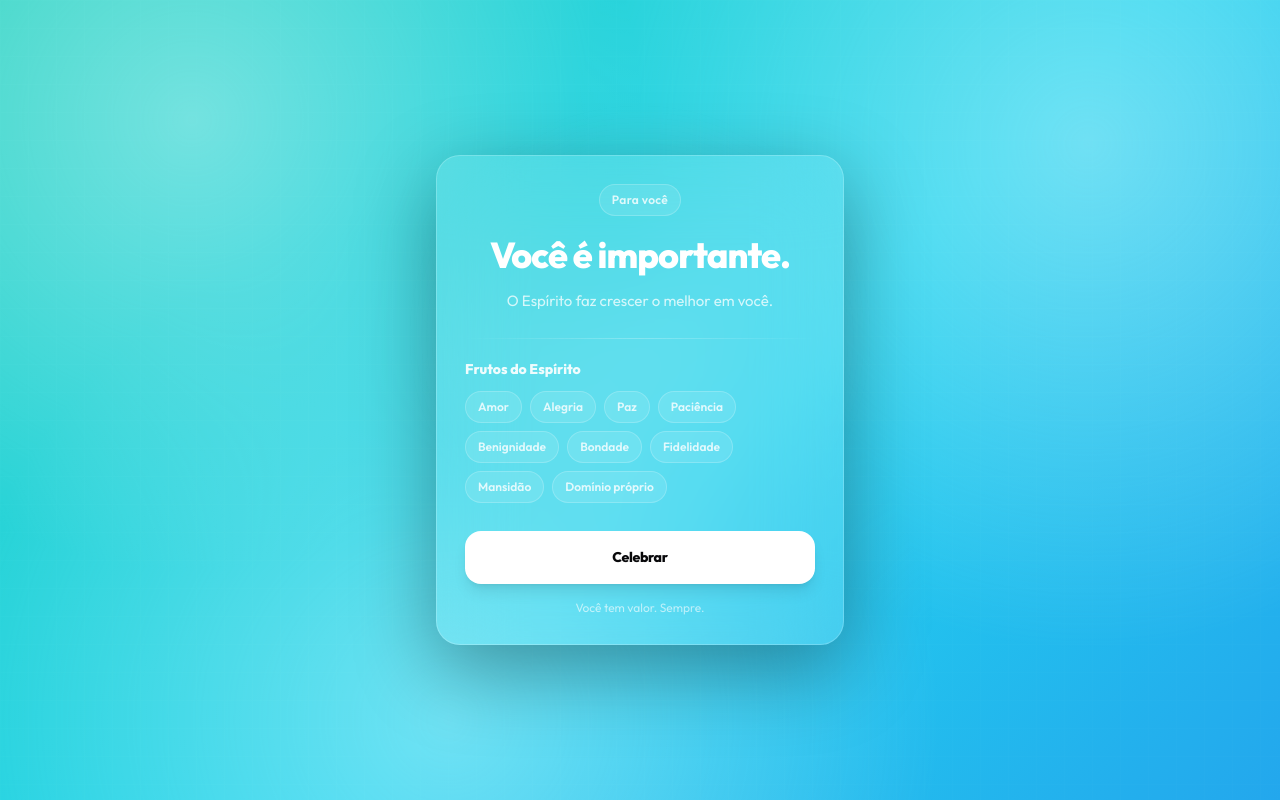
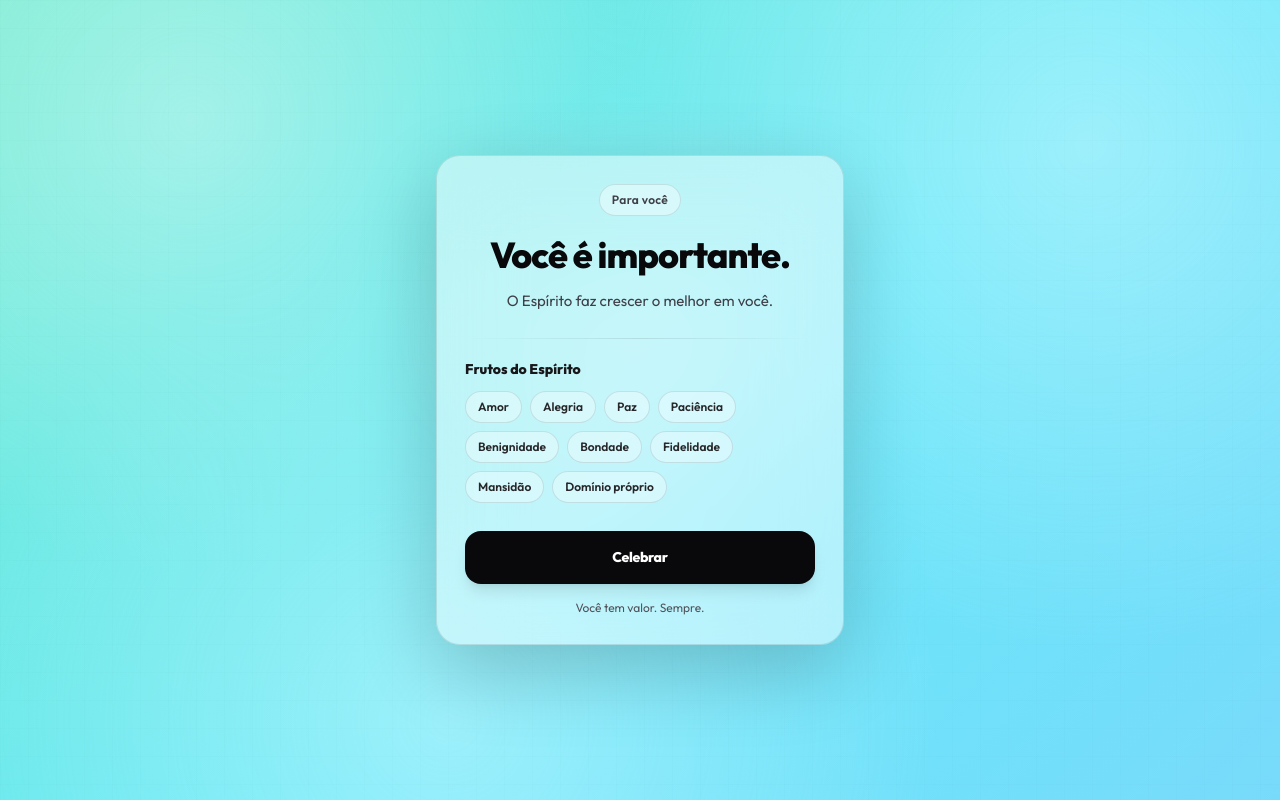
Before and after one commit to rodrigocamargo854/foryou, a Next.js app: page / in a window 1280 px wide. Built offline with nearby package versions, Linux system fonts and the light colour scheme.

Commit message:
new version

```diff
--- a/app/page.tsx
+++ b/app/page.tsx
@@ -37,7 +37,7 @@ export default function Page() {
   const [particles, setParticles] = useState<Particle[]>([])
   const [power, setPower] = useState(1)
 
-  // segurança: não deixa acumular infinito
+  // limites pra não acumular memória
   const MAX_PARTICLES = 260
   const MAX_POWER = 10
 
@@ -47,30 +47,28 @@ export default function Page() {
   }, [])
 
   function celebrate() {
-    const palette = ['#ffffff', '#60a5fa', '#22d3ee', '#34d399', '#fde047', '#a78bfa']
+    const palette = ['#111827', '#1d4ed8', '#0ea5e9', '#16a34a', '#f59e0b', '#7c3aed']
 
     const nextPower = Math.min(power + 1, MAX_POWER)
     setPower(nextPower)
 
-    // cresce a cada clique, mas com teto
-    const count = 18 + nextPower * 10 // 28, 38, 48... até o teto
+    const count = 18 + nextPower * 10
 
     const created: Particle[] = Array.from({ length: count }).map(() => {
-      // distribuição radial
       const angle = Math.random() * Math.PI * 2
-      const radius = 140 + Math.random() * 220 // distância final
+      const radius = 140 + Math.random() * 220
       const dx = Math.cos(angle) * radius
       const dy = Math.sin(angle) * radius
 
       return {
         id: uid(),
         size: 6 + Math.random() * 10,
-        duration: 650 + Math.random() * 650, // ms
+        duration: 650 + Math.random() * 650,
         dx,
         dy,
         color: palette[Math.floor(Math.random() * palette.length)],
         blur: Math.random() < 0.25 ? 6 : 0,
-        opacity: 0.7 + Math.random() * 0.3
+        opacity: 0.75 + Math.random() * 0.25
       }
     })
 
@@ -82,13 +80,13 @@ export default function Page() {
   }
 
   return (
-    <main className="relative min-h-screen w-full overflow-hidden text-white">
-      {/* Background animado (alegre e moderno) */}
+    <main className="relative min-h-screen w-full overflow-hidden text-zinc-900">
+      {/* Background animado (claro/alegre) */}
       <div className="absolute inset-0 animated-bg" />
       <div className="absolute inset-0 opacity-35 bg-[radial-gradient(circle_at_15%_15%,white,transparent_35%),radial-gradient(circle_at_85%_18%,white,transparent_40%),radial-gradient(circle_at_35%_90%,white,transparent_45%)]" />
 
-      {/* grid bem suave */}
-      <div className="pointer-events-none absolute inset-0 opacity-[0.10] [background-image:linear-gradient(to_right,rgba(255,255,255,0.10)_1px,transparent_1px),linear-gradient(to_bottom,rgba(255,255,255,0.10)_1px,transparent_1px)] [background-size:28px_28px]" />
+      {/* grid suave */}
+      <div className="pointer-events-none absolute inset-0 opacity-[0.10] [background-image:linear-gradient(to_right,rgba(0,0,0,0.10)_1px,transparent_1px),linear-gradient(to_bottom,rgba(0,0,0,0.10)_1px,transparent_1px)] [background-size:28px_28px]" />
 
       {/* Centro com “respiração” de luz */}
       <div className="pointer-events-none absolute inset-0">
@@ -122,32 +120,32 @@ export default function Page() {
 
       {/* Conteúdo */}
       <div className="relative z-10 mx-auto flex min-h-screen max-w-md items-center px-5 py-10">
-        <section className="w-full rounded-3xl border border-white/20 bg-white/10 p-7 shadow-[0_25px_80px_rgba(0,0,0,0.35)] backdrop-blur-2xl">
+        <section className="w-full rounded-3xl border border-black/10 bg-white/45 p-7 shadow-[0_25px_80px_rgba(0,0,0,0.20)] backdrop-blur-2xl">
           <div className="text-center">
-            <div className="mx-auto inline-flex items-center rounded-full border border-white/20 bg-white/10 px-3 py-1.5 text-[12px] font-semibold tracking-wide text-white/80">
+            <div className="mx-auto inline-flex items-center rounded-full border border-black/10 bg-white/40 px-3 py-1.5 text-[12px] font-semibold tracking-wide text-zinc-700">
               Para você
             </div>
 
-            <h1 className="mt-4 text-4xl font-black leading-tight tracking-tight">
+            <h1 className="mt-4 text-4xl font-black leading-tight tracking-tight text-zinc-950">
               Você é importante.
             </h1>
 
-            <p className="mt-3 text-[15px] leading-relaxed text-white/75">
+            <p className="mt-3 text-[15px] leading-relaxed text-zinc-700">
               O Espírito faz crescer o melhor em você.
             </p>
           </div>
 
-          <div className="mt-6 h-px w-full bg-gradient-to-r from-transparent via-white/25 to-transparent" />
+          <div className="mt-6 h-px w-full bg-gradient-to-r from-transparent via-black/10 to-transparent" />
 
           {showFruits && (
             <div className="mt-5">
-              <p className="text-sm font-bold text-white/90">Frutos do Espírito</p>
+              <p className="text-sm font-bold text-zinc-900">Frutos do Espírito</p>
 
               <div className="mt-3 flex flex-wrap gap-2">
                 {fruits.map((fruit) => (
                   <span
                     key={fruit}
-                    className="rounded-full border border-white/20 bg-white/10 px-3 py-1.5 text-[12px] font-semibold text-white/80"
+                    className="rounded-full border border-black/10 bg-white/35 px-3 py-1.5 text-[12px] font-semibold text-zinc-800"
                   >
                     {fruit}
                   </span>
@@ -159,14 +157,12 @@ export default function Page() {
           <div className="mt-7">
             <button
               onClick={celebrate}
-              className="w-full rounded-2xl bg-white px-4 py-4 text-[14px] font-extrabold tracking-tight text-zinc-950 shadow-lg active:scale-[0.98]"
+              className="w-full rounded-2xl bg-zinc-950 px-4 py-4 text-[14px] font-extrabold tracking-tight text-white shadow-lg active:scale-[0.98]"
             >
               Celebrar
             </button>
 
-            <p className="mt-4 text-center text-xs text-white/60">
-              Você tem valor. Sempre.
-            </p>
+            <p className="mt-4 text-center text-xs text-zinc-600">Você tem valor. Sempre.</p>
           </div>
         </section>
       </div>
@@ -174,15 +170,21 @@ export default function Page() {
       {/* CSS global */}
       <style jsx global>{`
         .animated-bg {
-          background: linear-gradient(-45deg, #2563eb, #22d3ee, #34d399, #fde047, #a78bfa);
+          background: linear-gradient(-45deg, #93c5fd, #67e8f9, #86efac, #fde68a, #c4b5fd);
           background-size: 450% 450%;
           animation: gradientMove 12s ease infinite;
         }
 
         @keyframes gradientMove {
-          0% { background-position: 0% 50%; }
-          50% { background-position: 100% 50%; }
-          100% { background-position: 0% 50%; }
+          0% {
+            background-position: 0% 50%;
+          }
+          50% {
+            background-position: 100% 50%;
+          }
+          100% {
+            background-position: 0% 50%;
+          }
         }
 
         .center-glow {
@@ -193,15 +195,22 @@ export default function Page() {
           height: 560px;
           transform: translate(-50%, -50%);
           border-radius: 9999px;
-          background: radial-gradient(circle, rgba(255,255,255,0.18), rgba(255,255,255,0.00) 60%);
-          filter: blur(10px);
+          background: radial-gradient(circle, rgba(255, 255, 255, 0.35), rgba(255, 255, 255, 0) 62%);
+          filter: blur(12px);
           animation: breathe 2.4s ease-in-out infinite;
-          opacity: 0.9;
+          opacity: 0.95;
         }
 
         @keyframes breathe {
-          0%, 100% { transform: translate(-50%, -50%) scale(0.96); opacity: 0.85; }
-          50% { transform: translate(-50%, -50%) scale(1.02); opacity: 1; }
+          0%,
+          100% {
+            transform: translate(-50%, -50%) scale(0.96);
+            opacity: 0.85;
+          }
+          50% {
+            transform: translate(-50%, -50%) scale(1.02);
+            opacity: 1;
+          }
         }
 
         .particle {
@@ -213,7 +222,7 @@ export default function Page() {
           animation-name: burst;
           animation-timing-function: cubic-bezier(0.2, 0.8, 0.2, 1);
           animation-fill-mode: forwards;
-          box-shadow: 0 0 18px rgba(255,255,255,0.25);
+          box-shadow: 0 0 18px rgba(0, 0, 0, 0.12);
         }
 
         @keyframes burst {
```
